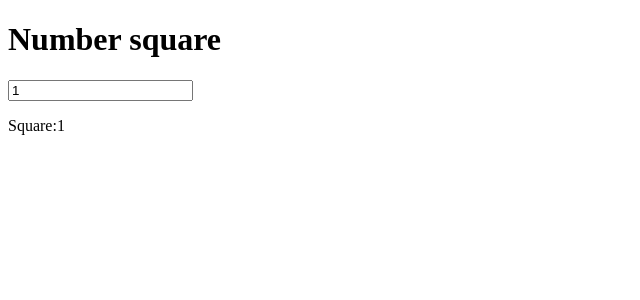
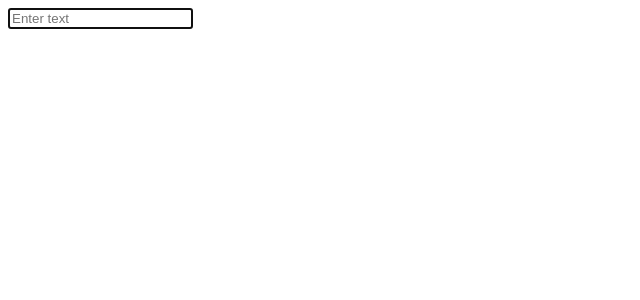
Before and after one commit to NataliiaYakovenko/react-rom-app, a React (Create React App) app: page / in a window 1280 px wide. Shown: the top 300 px of the page, without its empty margins (0-640 px from the left). Built offline with nearby package versions, Linux system fonts and the light colour scheme.

Commit message:
Add useRef practice

```diff
--- a/src/App.js
+++ b/src/App.js
@@ -1,5 +1,5 @@
 import React, { Component } from "react";
-import Square from "./components/Square/Square";
+import InputUseRef from "./components/InputUseRef/InputUseRef";
 
 
 class App extends Component {
@@ -7,7 +7,7 @@ class App extends Component {
 
   render() {
     return (
-      <Square/>
+      <InputUseRef/>
     )
   }
 }
--- /dev/null
+++ b/src/components/InputUseRef/InputUseRef.js
@@ -0,0 +1,14 @@
+import React from "react";
+import { useEffect, useRef } from "react";
+
+function InputUseRef() {
+  const inputRef = useRef(null);
+
+  useEffect(() => {
+    inputRef.current.focus();
+  }, []);
+
+  return <input type="text" placeholder="Enter text" ref={inputRef} />;
+}
+
+export default InputUseRef;
```
